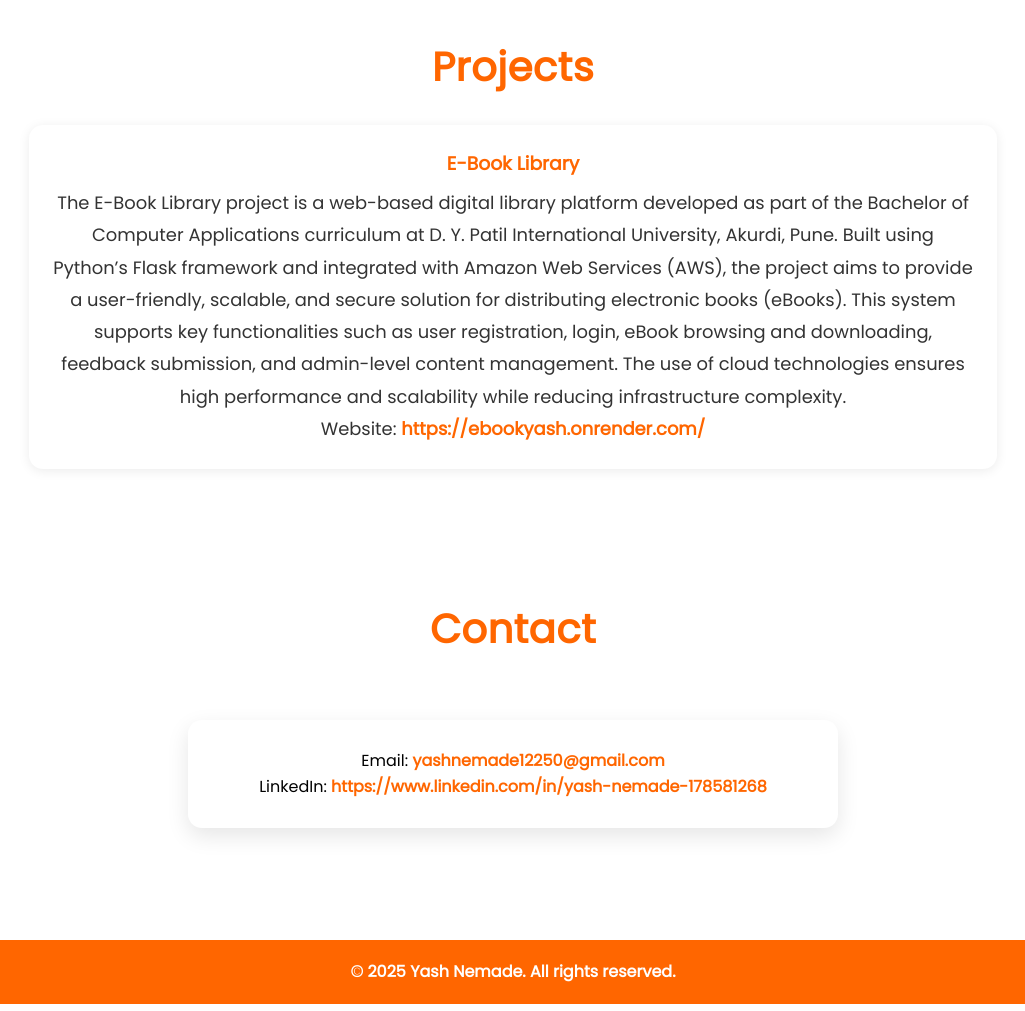
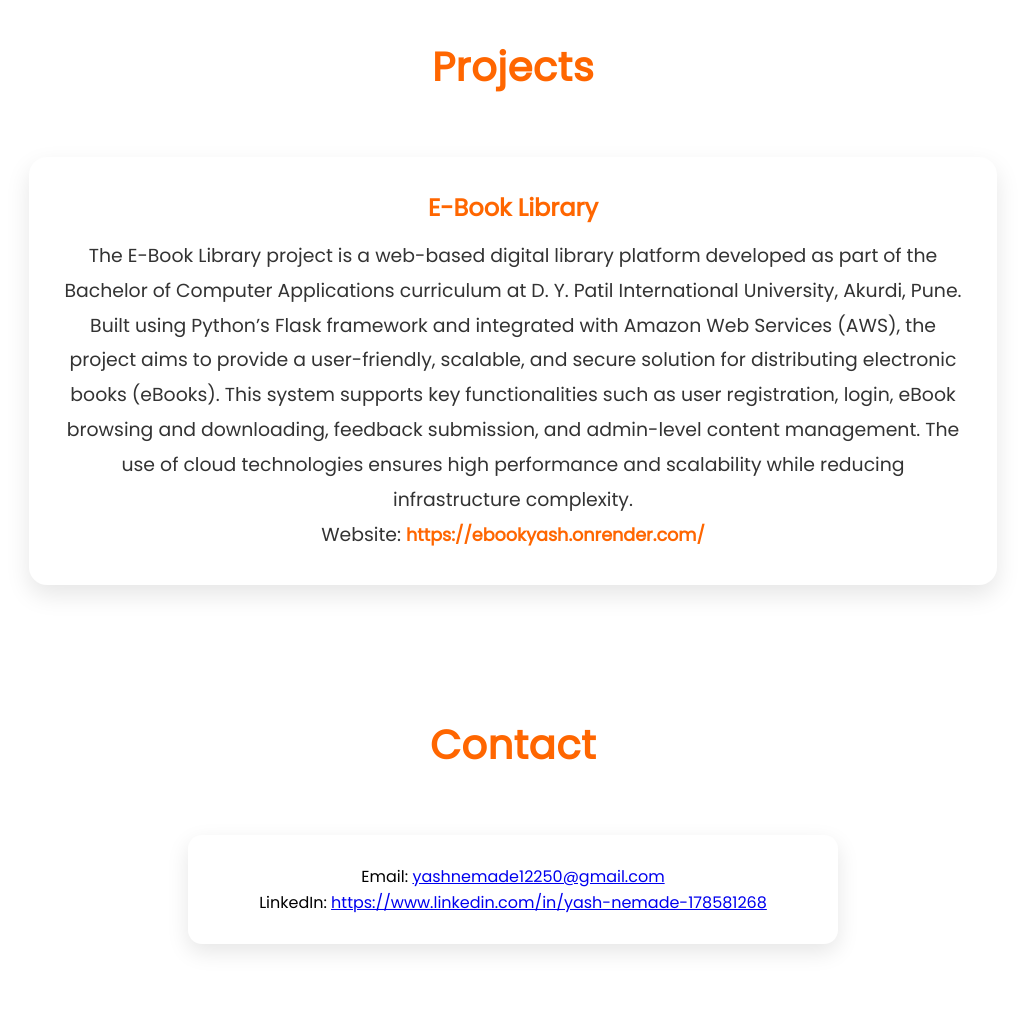
Before and after one commit to yashnemade-ai/portfolio, a plain HTML site: page index.html in a window 1280 px wide. Shown: the part 1480-2491 px from the top of the page, without its empty margins (127-1152 px from the left). Drawn offline with Linux system fonts and the light colour scheme.

Commit message:
Update style.css

```diff
--- a/style.css
+++ b/style.css
@@ -267,59 +267,67 @@ nav {
   box-shadow: 0 10px 25px rgba(0,0,0,0.20);
 }
 
-/* PROJECTS */
+/* PROJECTS SECTION - CARD + SHADOW + POP-UP */
 .project-gallery {
   display: grid;
-  grid-template-columns: repeat(auto-fit, minmax(300px, 1fr));
-  gap: 2rem;
+  grid-template-columns: repeat(auto-fit, minmax(320px, 1fr));
+  gap: 2.2rem;
+  margin-top: 2rem;
 }
 
+/* Project Card */
 .project-card {
-  background: white;
-  padding: 1.5rem;
-  border-radius: 14px;
-  box-shadow: 0 2px 12px rgba(0,0,0,0.08);
+  background: #ffffff;
+  padding: 2rem;
+  border-radius: 18px;
+  box-shadow: 0 10px 25px rgba(0,0,0,0.10);
   transition: transform 0.35s ease, box-shadow 0.35s ease;
 }
 
+/* Hover – Pop Up */
 .project-card:hover {
   transform: translateY(-12px);
-  box-shadow: 0 15px 30px rgba(0,0,0,0.18);
+  box-shadow: 0 20px 45px rgba(0,0,0,0.15);
 }
 
+/* Click Pop */
 .project-card:active {
   transform: scale(1.03);
+  box-shadow: 0 25px 55px rgba(0,0,0,0.20);
 }
 
+/* Title */
 .project-info h3 {
   color: #ff6600;
-  margin-bottom: .5rem;
-  font-weight: 700;
+  margin-bottom: 0.7rem;
+  font-weight: 800;
+  font-size: 1.5rem;
 }
 
+/* Description */
 .project-info p {
-  font-size: 1.12rem;
-  line-height: 1.8;
+  font-size: 1.18rem;
+  line-height: 1.85;
   color: #333;
-  font-weight: 500;
+  font-weight: 550;
 }
 
+/* Highlighted text */
 .project-info b {
   color: #ff6600;
-  font-weight: 700;
+  font-weight: 800;
 }
 
-/* LINKS (PROJECT + CONTACT) */
-.project-info a,
-.contact-info a {
+/* Website Link Styling */
+.project-info a {
   color: #ff6600;
   font-weight: 700;
   text-decoration: none;
   position: relative;
+  font-size: 1.1rem;
 }
 
-.project-info a::after,
-.contact-info a::after {
+.project-info a::after {
   content: "";
   height: 3px;
   width: 0%;
@@ -330,10 +338,10 @@ nav {
   transition: width .3s ease;
 }
 
-.project-info a:hover::after,
-.contact-info a:hover::after {
+.project-info a:hover::after {
   width: 100%;
 }
+
 
 /* CONTACT SECTION */
 .contact-info {
```
